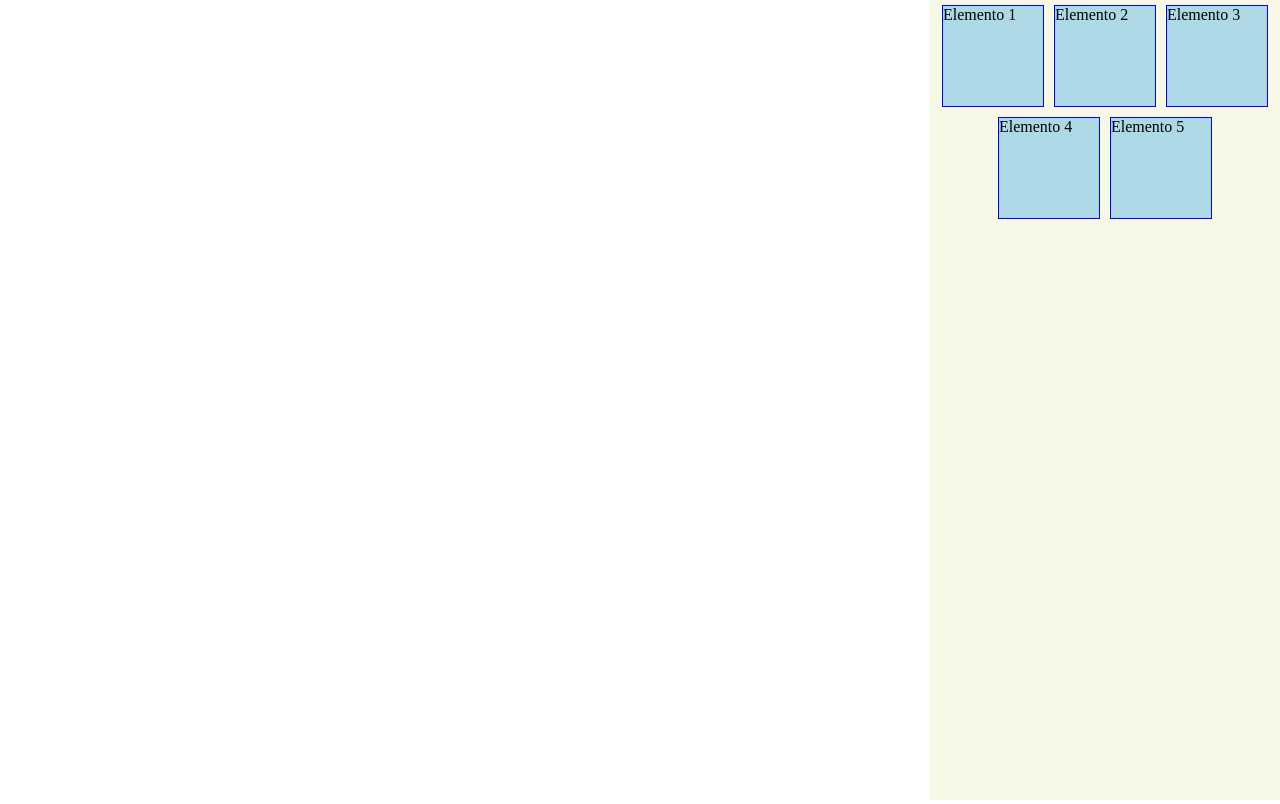
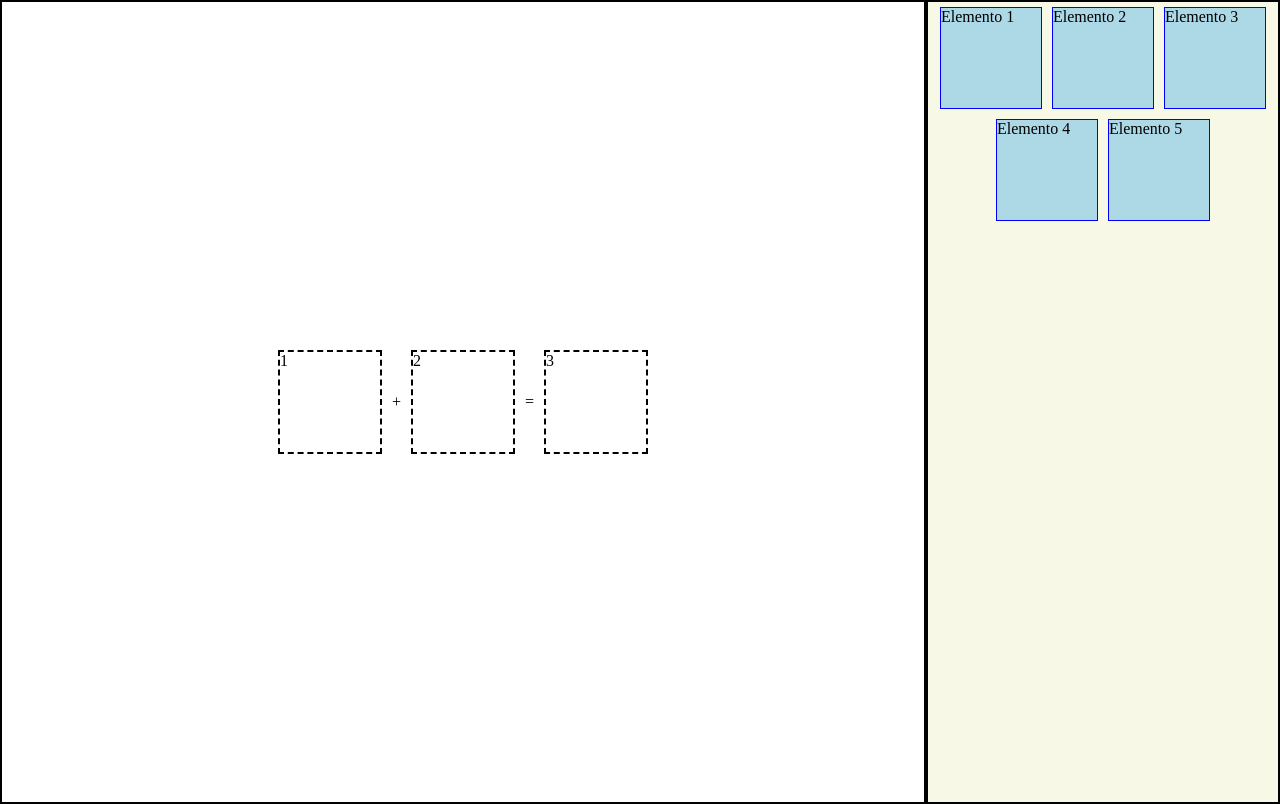
Before and after one commit to Hskull55/AIquimia-en-AWS, a Django app: page /alquimia/ in a window 1280 px wide. Run offline with Django 3.2, Linux system fonts and the light colour scheme.

Commit message:
Añadimos ecuación a la UI

```diff
--- a/LittleAIlchemy/static/alquimia.css
+++ b/LittleAIlchemy/static/alquimia.css
@@ -6,16 +6,19 @@ body {
 }
 
 .izquierda {
-    width: calc(100% - 350px);
+    display: flex;
+    align-items: center;
+    justify-content: center;
+    background-color: white;
+    border: 2px solid black;
     flex: 1;
-    background-color: white;
-    width: 100vh;
+    height: 100vh;
 }
 
 .derecha {
     width: 350px;
     background-color: #f8f8e7;
-    position: relative;
+    border: 2px solid black;
     height: 100vh;
 }
 
@@ -32,3 +35,10 @@ body {
     border: 1px solid blue;
     margin: 5px;
 }
+
+.vacio {
+    width: 100px;
+    height: 100px;
+    border: 2px dashed black;
+    margin: 10px;
+}
--- a/LittleAIlchemy/templates/alquimia.html
+++ b/LittleAIlchemy/templates/alquimia.html
@@ -10,7 +10,13 @@
 </head>
 
 <body>
-    <div class="izquierda"></div>
+    <div class="izquierda">
+        <div class="vacio">1</div>
+        <div>+</div>
+        <div class="vacio">2</div>
+        <div>=</div>
+        <div class="vacio">3</div>
+    </div>
     <div class="derecha">
         <div class="contenedor-elementos">
             <div class="elemento">Elemento 1</div>
```
Also changed, not shown: README.md.
